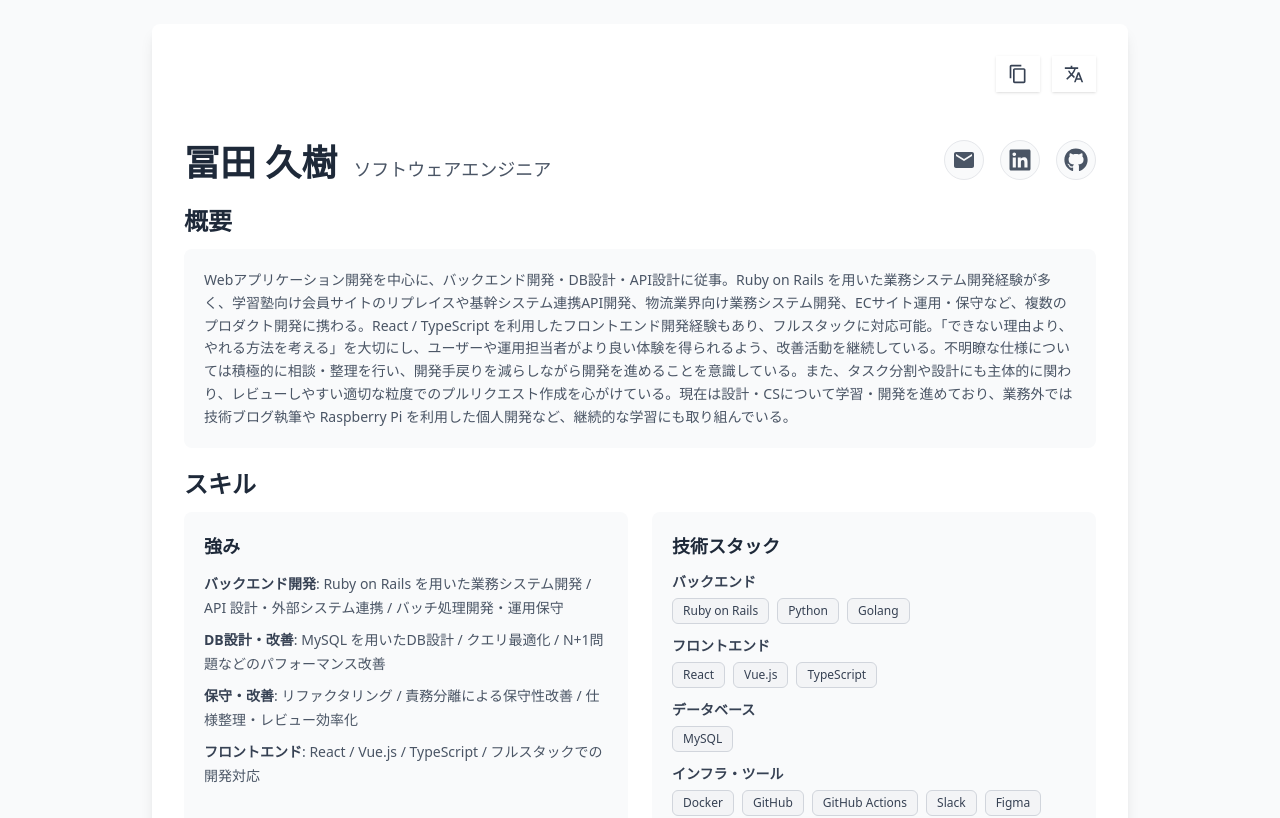
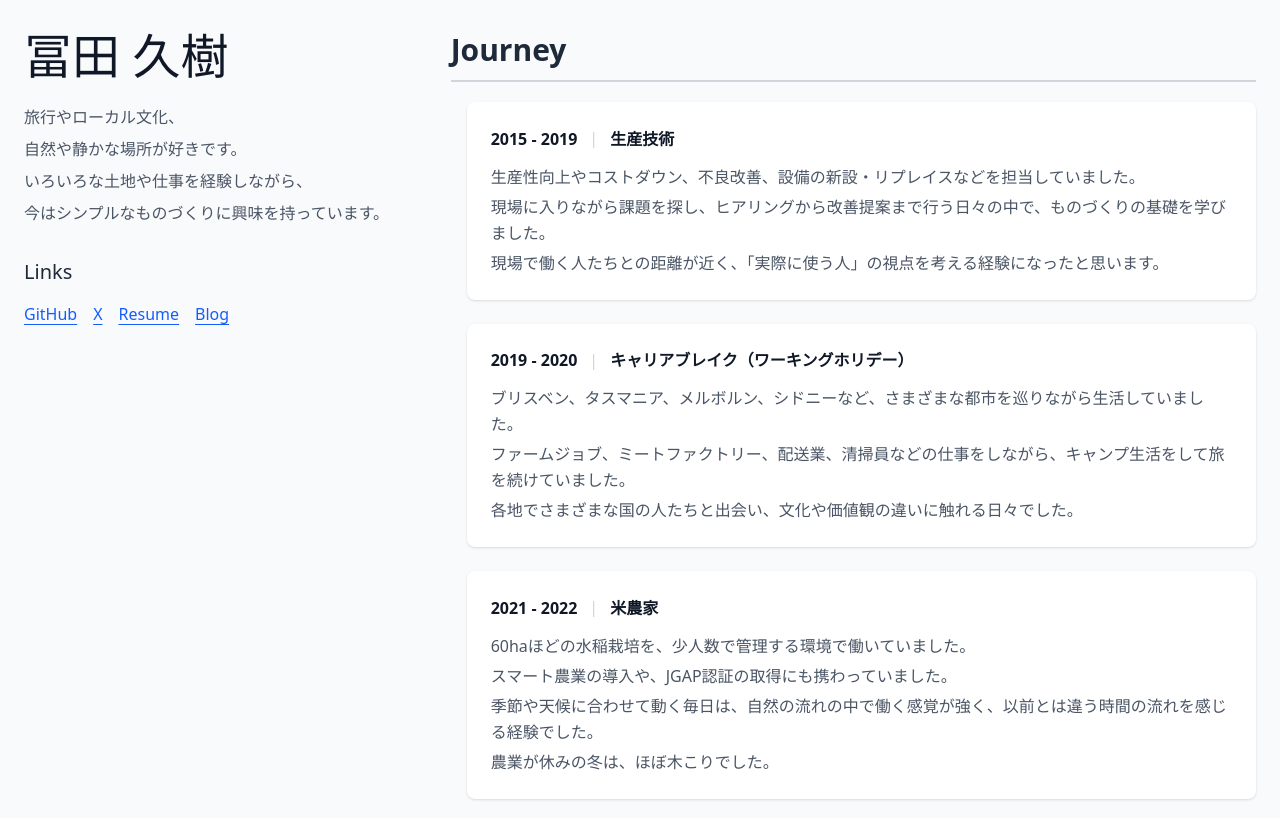
Before and after one commit to tomitahisaki/tomitahisaki.github.io, a React (Vite) app: page / in a window 1280 px wide. Shown: the top 818 px of the page. Built offline with nearby package versions, Linux system fonts and the light colour scheme.

Commit message:
feat: topページにする

```diff
--- a/src/App.tsx
+++ b/src/App.tsx
@@ -7,7 +7,7 @@ function App() {
   return (
     <BrowserRouter>
       <Routes>
-        <Route path="/" element={<ResumePage />} />
+        <Route path="/" element={<AboutPage />} />
         <Route path="/resume" element={<ResumePage />} />
         <Route path="/about" element={<AboutPage />} />
       </Routes>
```
